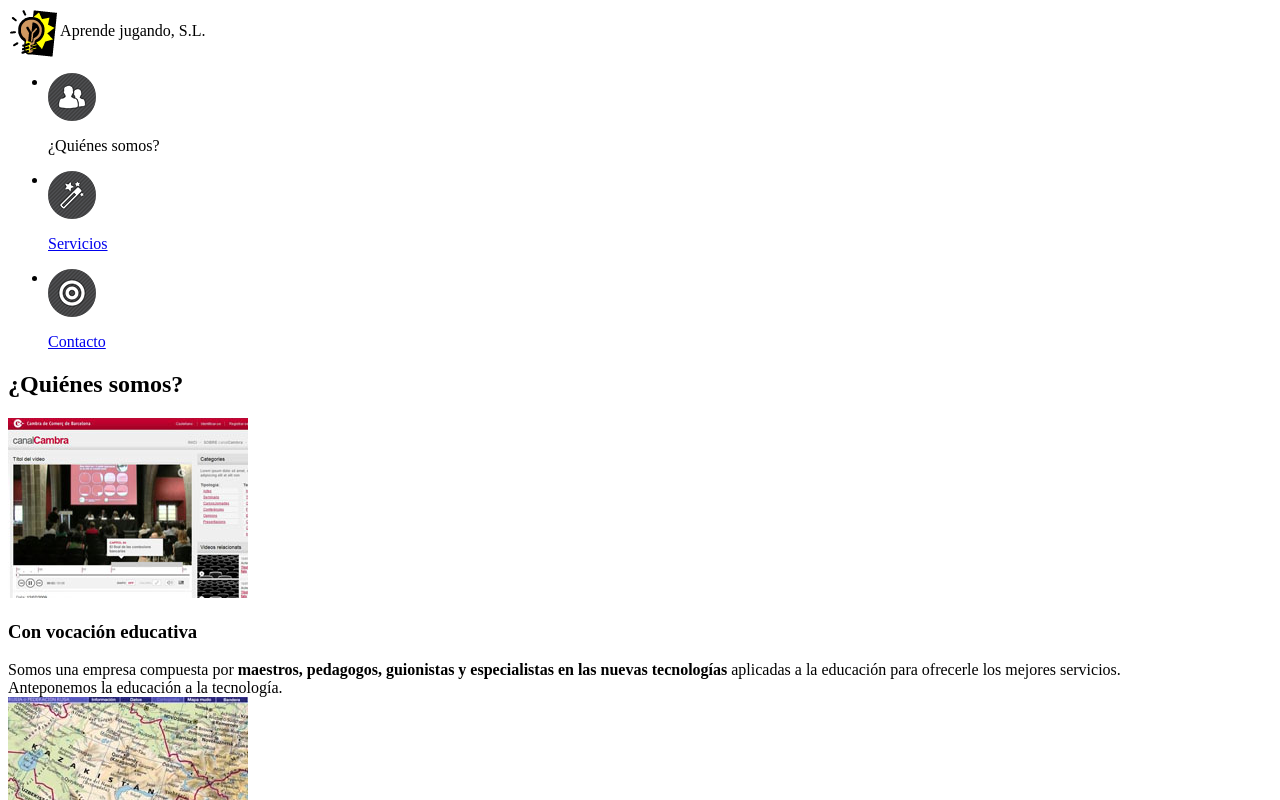
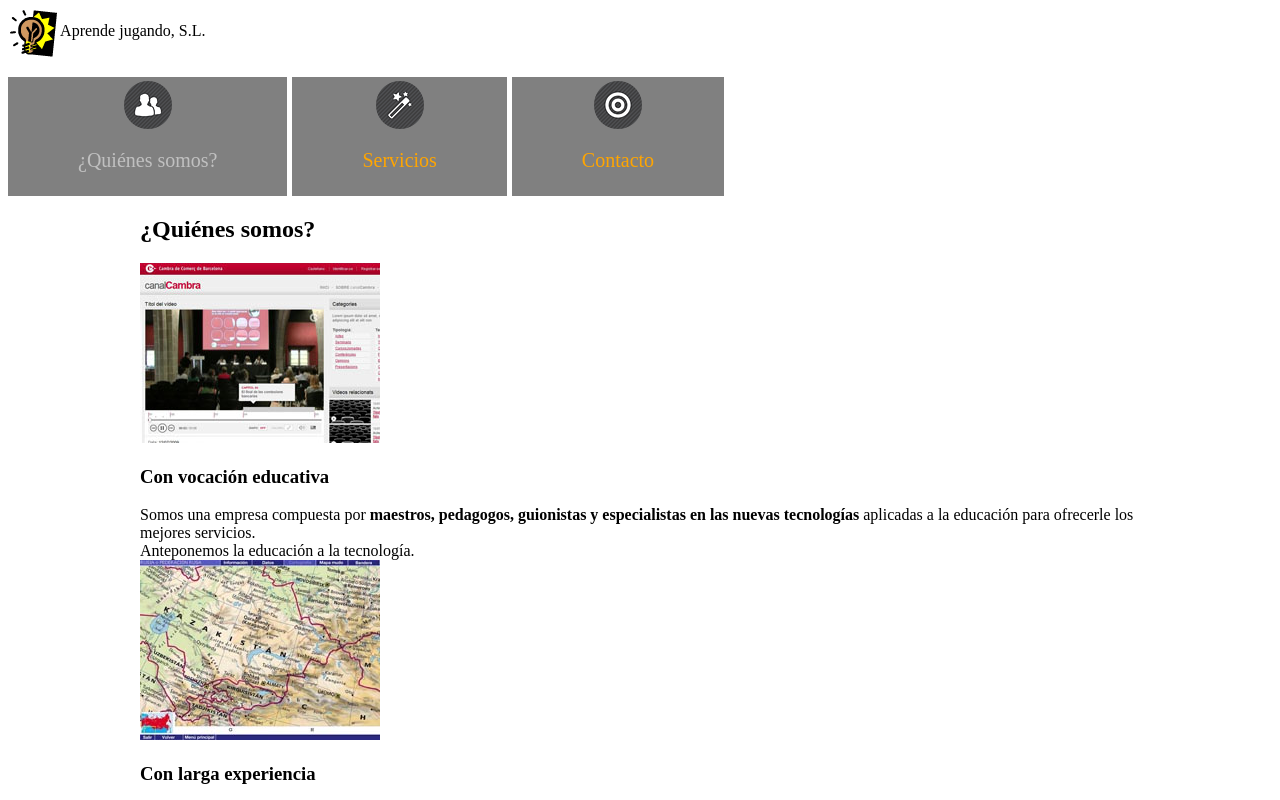
Before and after one commit to isidro1108/HTML5_and_CSS3_Practices, a plain HTML site: page index.html in a window 1280 px wide. Shown: the top 800 px of the page. Drawn offline with Linux system fonts and the light colour scheme.

Commit message:
The links have style and the main content is mock up

```diff
--- a/css/estilos.css
+++ b/css/estilos.css
@@ -0,0 +1,19 @@
+a {
+    text-decoration: none;
+    color: orange;
+    font-size: 20px;
+}
+a:hover {
+    color: #fff;
+}
+nav {
+    color: silver;
+    font-size: 20px;
+}
+nav:hover {
+    cursor: default;
+}
+#contenido {
+    width: 1000px;
+    margin: 0 auto;
+}
--- a/index.html
+++ b/index.html
@@ -5,7 +5,16 @@
         <title>¿Quiénes somos?</title>
         <link rel="stylesheet" href="css/estilos.css">
         <style type="text/css">
-
+            ul {
+                padding: 0;
+            }
+            nav li{
+                list-style: none;
+                display: inline-block;
+                padding: 4px 70px;
+                text-align: center;
+                background-color: gray;
+            }
         </style>
     </head>
     <body>
@@ -16,14 +25,14 @@
         <nav>
             <ul>
                 <li><img src="img/icono1.png" alt="icono1" align="top"><p>
-                    ¿Quiénes somos?</li>
+                    <span>¿Quiénes somos?</span></li>
                 <li><img src="img/icono2.png" alt="icono1" align="top"><p>
                     <a href="servicios.html">Servicios</a></li>
                 <li><img src="img/icono3.png" alt="icono1" align="top"><p>
                     <a href="contacto.html">Contacto</a></li>
             </ul>
         </nav>
-        <section>
+        <section id="contenido">
             <div>
                 <h2>¿Quiénes somos?</h2>
             </div>
```
